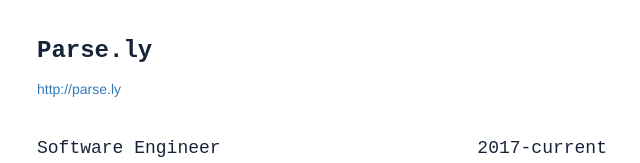
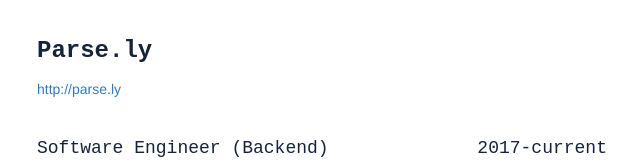
Before and after one commit to aldraco/aldraco.github.io, a plain HTML site: page index.html in a window 1280 px wide. Shown: the part 820-983 px from the top of the page, without its empty margins (468-1108 px from the left). Drawn offline with nearby package versions, Linux system fonts and the light colour scheme.

Commit message:
Title tweak for seo

```diff
--- a/index.html
+++ b/index.html
@@ -147,7 +147,7 @@
                   <h3 class='employer'>Parse.ly<!-- <img class="bubblehead thumbnail pull-right" style="{height: 30px; width: 30px;}"src="http://s3.amazonaws.com/parsely_static/marketing/parsely-logo-email.png"> --></h3>
                   <span><a href="http://parse.ly">http://parse.ly</a></span>
                   <div class='job'>
-                    <h4 class='title'>Software Engineer <span class='pull-right'>2017-current</span></h4>
+                    <h4 class='title'>Software Engineer (Backend)<span class='pull-right'>2017-current</span></h4>
                     <span class='technologies'>Python, Swift, JavaScript, Redis, Elasticsearch, Spark, Storm, Kafka, AWS</span>
                     <p>Parse.ly is an analytics company, focused on measuring web attention. We measure over 65 billion (with a 'b') events each month. Being on such a small and tight-knit team, I've had the opportunity to work on almost every part of our infrastructure, both adding new features and enhancing stability.</p>
                     <ul>
```
